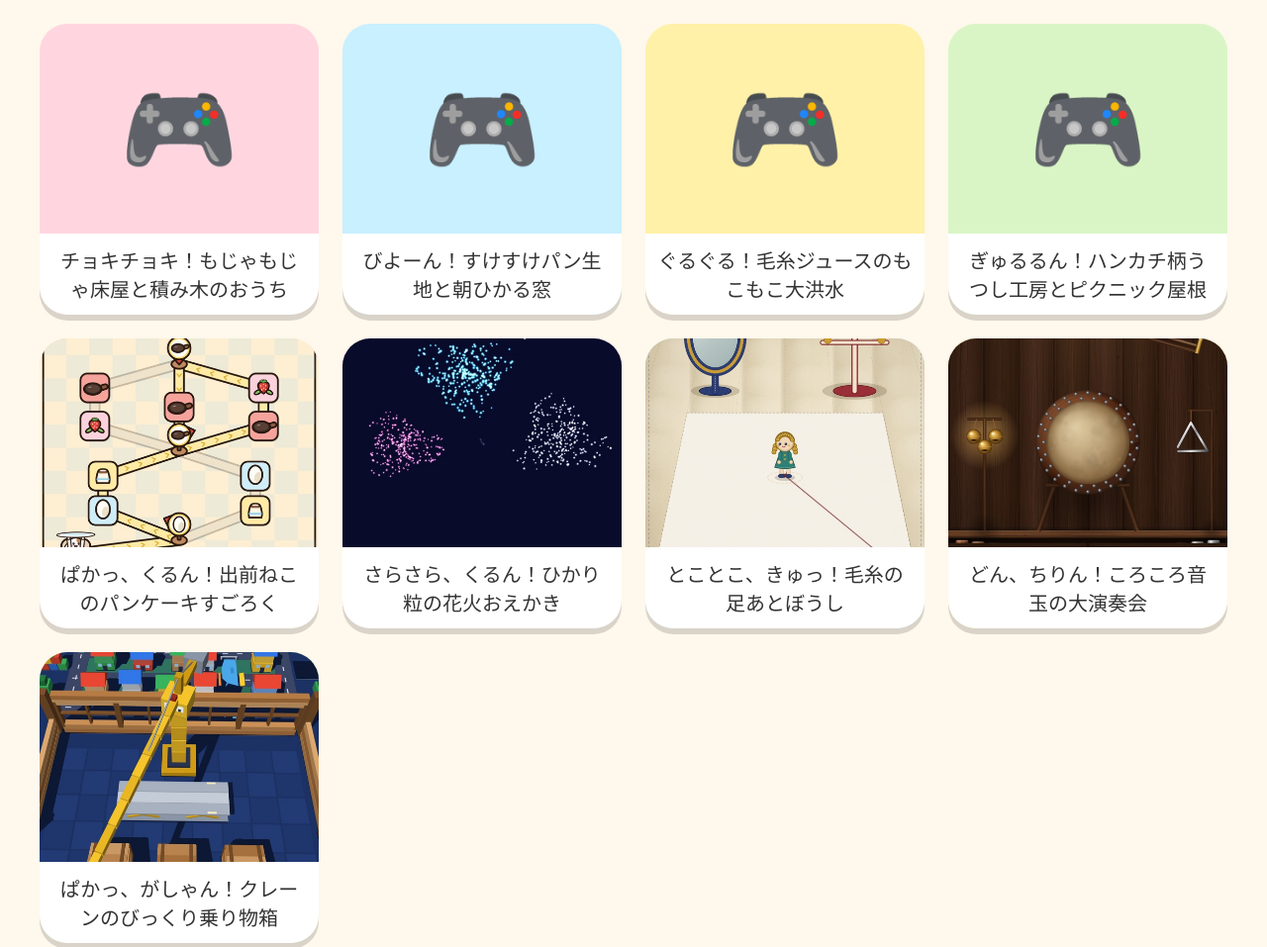
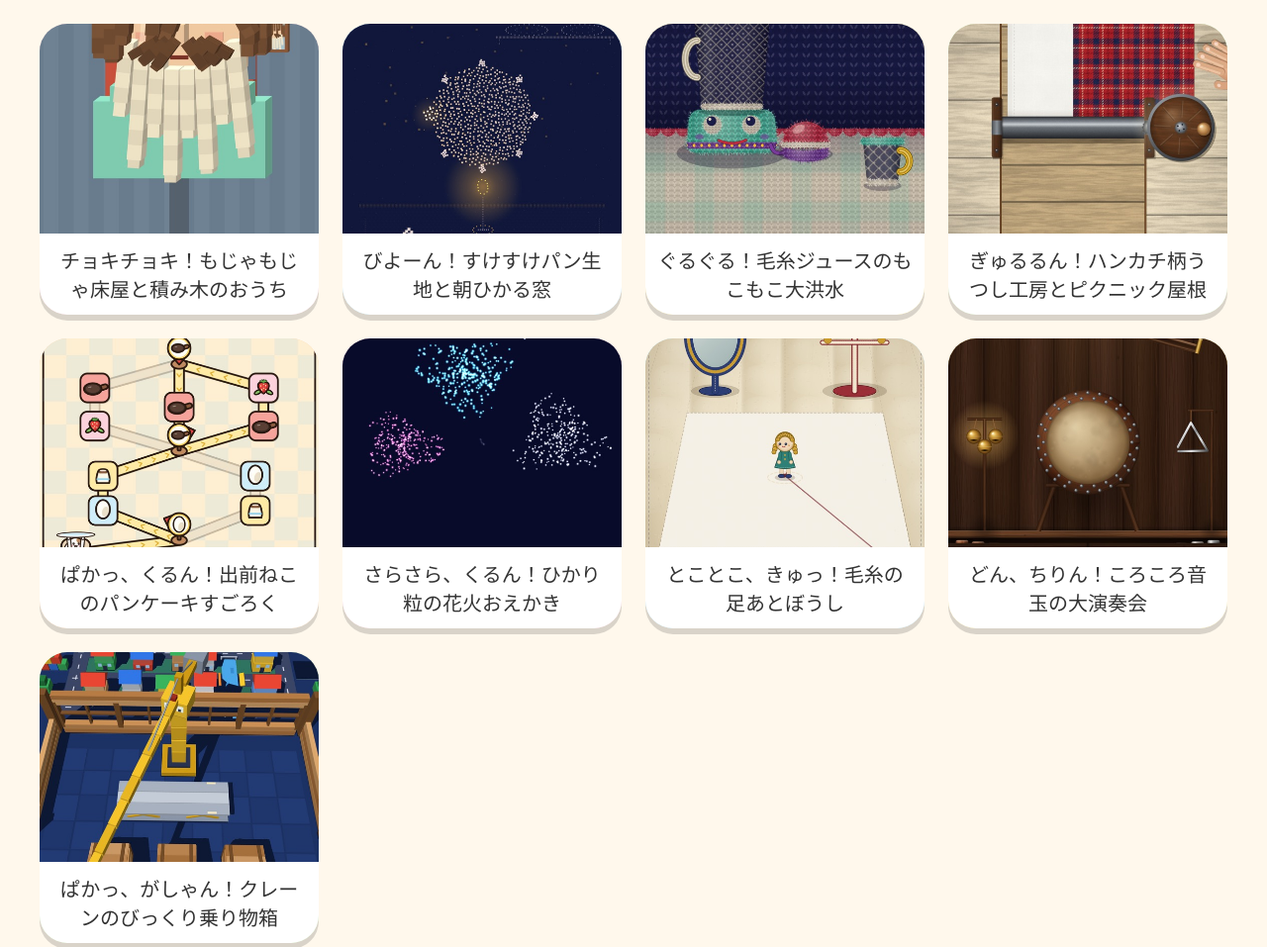
Before and after one commit to zan72122/261103, a plain HTML site: page index.html in a window 1280 px wide. Shown: the top 957 px of the page at 99% size. Drawn offline with Linux system fonts and the light colour scheme.

Commit message:
Update gallery index for 261103

```diff
--- a/index.html
+++ b/index.html
@@ -8,10 +8,10 @@ main{display:grid;grid-template-columns:repeat(auto-fit,minmax(260px,1fr));gap:2
 @media (prefers-reduced-motion:reduce){.card{transition:none}}</style></head>
 <body><main>
 <!-- GAMES -->
-<a class="card" href="games/261103-1/index.html" style="--c:#ffd6e0" aria-label="チョキチョキ！もじゃもじゃ床屋と積み木のおうち"><b style="display:flex;aspect-ratio:4/3;align-items:center;justify-content:center;font-size:96px">🎮</b><span>チョキチョキ！もじゃもじゃ床屋と積み木のおうち</span></a>
-<a class="card" href="games/261103-2/index.html" style="--c:#c8f0ff" aria-label="びよーん！すけすけパン生地と朝ひかる窓"><b style="display:flex;aspect-ratio:4/3;align-items:center;justify-content:center;font-size:96px">🎮</b><span>びよーん！すけすけパン生地と朝ひかる窓</span></a>
-<a class="card" href="games/261103-3/index.html" style="--c:#fff1a8" aria-label="ぐるぐる！毛糸ジュースのもこもこ大洪水"><b style="display:flex;aspect-ratio:4/3;align-items:center;justify-content:center;font-size:96px">🎮</b><span>ぐるぐる！毛糸ジュースのもこもこ大洪水</span></a>
-<a class="card" href="games/261103-4/index.html" style="--c:#d9f5c5" aria-label="ぎゅるるん！ハンカチ柄うつし工房とピクニック屋根"><b style="display:flex;aspect-ratio:4/3;align-items:center;justify-content:center;font-size:96px">🎮</b><span>ぎゅるるん！ハンカチ柄うつし工房とピクニック屋根</span></a>
+<a class="card" href="games/261103-1/index.html" style="--c:#ffd6e0" aria-label="チョキチョキ！もじゃもじゃ床屋と積み木のおうち"><img src="thumbs/261103-1.jpg" alt="チョキチョキ！もじゃもじゃ床屋と積み木のおうち"><span>チョキチョキ！もじゃもじゃ床屋と積み木のおうち</span></a>
+<a class="card" href="games/261103-2/index.html" style="--c:#c8f0ff" aria-label="びよーん！すけすけパン生地と朝ひかる窓"><img src="thumbs/261103-2.jpg" alt="びよーん！すけすけパン生地と朝ひかる窓"><span>びよーん！すけすけパン生地と朝ひかる窓</span></a>
+<a class="card" href="games/261103-3/index.html" style="--c:#fff1a8" aria-label="ぐるぐる！毛糸ジュースのもこもこ大洪水"><img src="thumbs/261103-3.jpg" alt="ぐるぐる！毛糸ジュースのもこもこ大洪水"><span>ぐるぐる！毛糸ジュースのもこもこ大洪水</span></a>
+<a class="card" href="games/261103-4/index.html" style="--c:#d9f5c5" aria-label="ぎゅるるん！ハンカチ柄うつし工房とピクニック屋根"><img src="thumbs/261103-4.jpg" alt="ぎゅるるん！ハンカチ柄うつし工房とピクニック屋根"><span>ぎゅるるん！ハンカチ柄うつし工房とピクニック屋根</span></a>
 <a class="card" href="games/261103-6/index.html" style="--c:#ffd9b3" aria-label="ぱかっ、くるん！出前ねこのパンケーキすごろく"><img src="thumbs/261103-6.jpg" alt="ぱかっ、くるん！出前ねこのパンケーキすごろく"><span>ぱかっ、くるん！出前ねこのパンケーキすごろく</span></a>
 <a class="card" href="games/261103-7/index.html" style="--c:#ffd6e0" aria-label="さらさら、くるん！ひかり粒の花火おえかき"><img src="thumbs/261103-7.jpg" alt="さらさら、くるん！ひかり粒の花火おえかき"><span>さらさら、くるん！ひかり粒の花火おえかき</span></a>
 <a class="card" href="games/261103-8/index.html" style="--c:#c8f0ff" aria-label="とことこ、きゅっ！毛糸の足あとぼうし"><img src="thumbs/261103-8.jpg" alt="とことこ、きゅっ！毛糸の足あとぼうし"><span>とことこ、きゅっ！毛糸の足あとぼうし</span></a>
```
Also changed, not shown: thumbs/261103-1.jpg (added), thumbs/261103-2.jpg (added), thumbs/261103-3.jpg (added), thumbs/261103-4.jpg (added).
